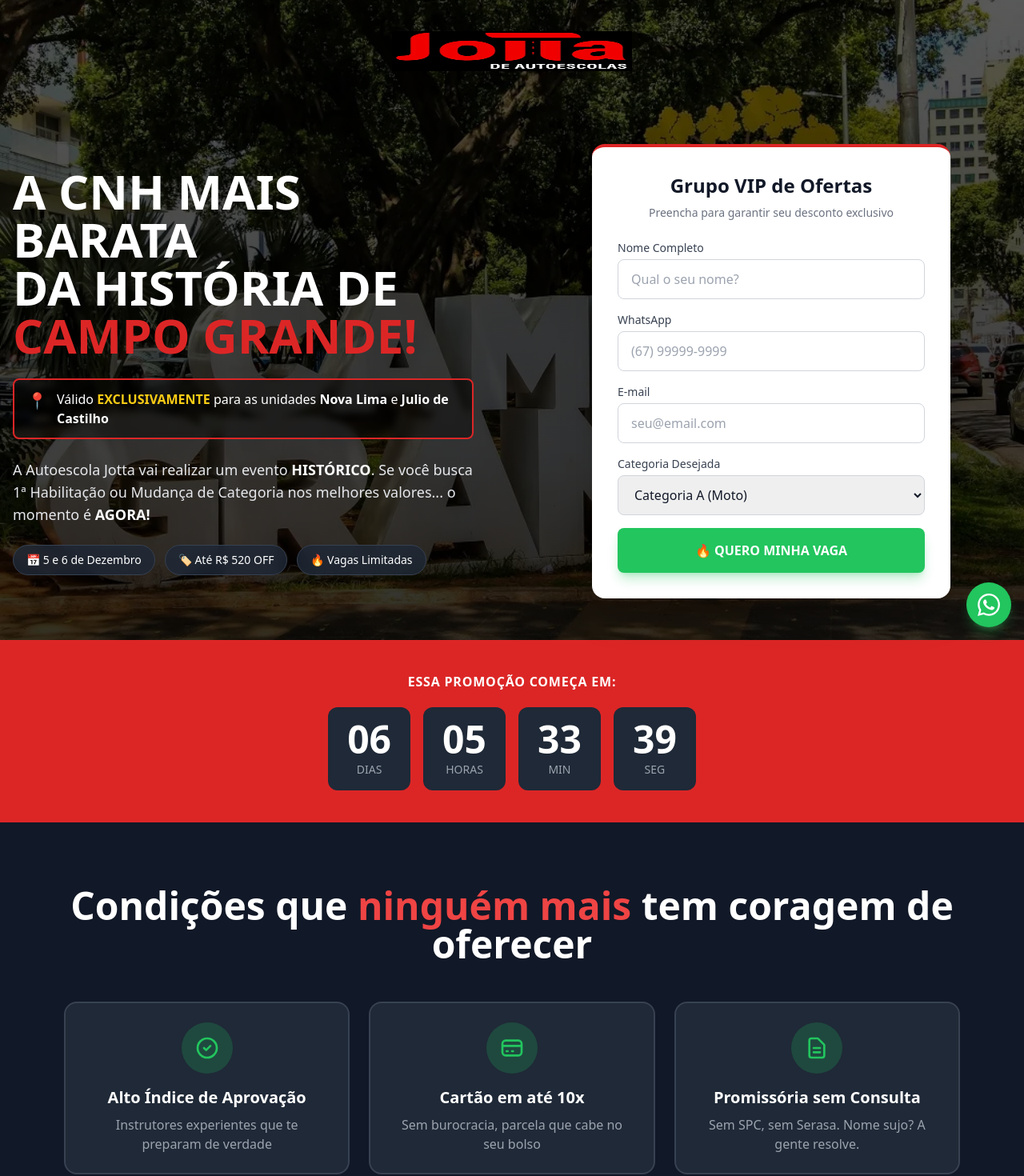
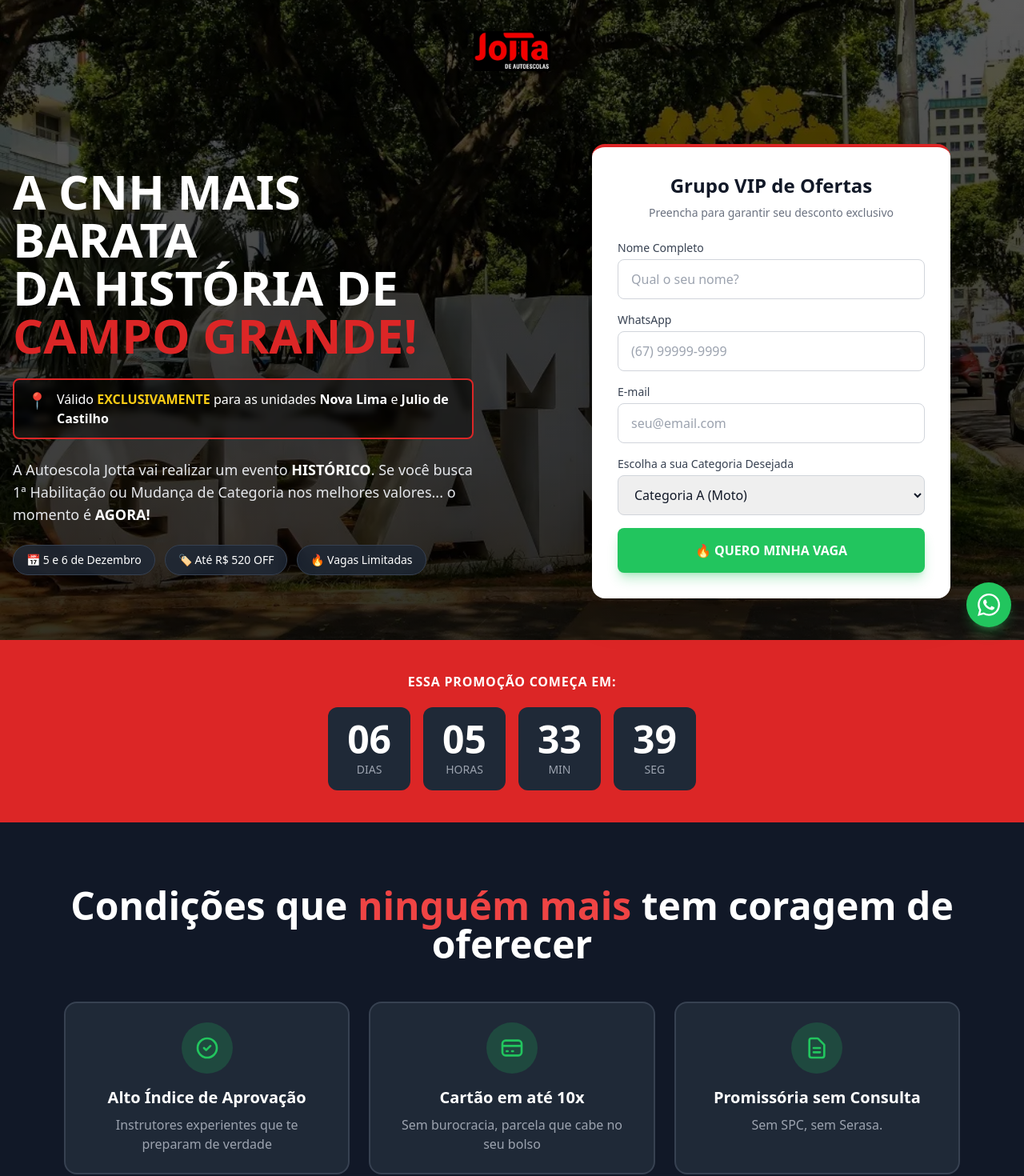
Before and after one commit to alexdonega/site-ae-habilitar, a React (Vite) app: page / in a window 1280 px wide. Shown: the top 1470 px of the page at 80% size. Built offline with nearby package versions, Linux system fonts and the light colour scheme.

Commit message:
fix: update content and fix logo aspect ratio

```diff
--- a/src/App.jsx
+++ b/src/App.jsx
@@ -118,7 +118,7 @@ function AutoescolaJottaLanding() {
             <section className="relative min-h-screen flex flex-col" style={{ backgroundImage: `linear-gradient(rgba(0,0,0,0.65), rgba(0,0,0,0.8)), url('assets/images/bg-campo-grande.webp')`, backgroundSize: 'cover', backgroundPosition: 'center' }}>
                 <header className="w-full py-3 md:py-4">
                     <div className="max-w-7xl mx-auto px-4 flex justify-center">
-                        <img src="assets/images/Logo fundo transparente.webp" alt="Jotta de Autoescolas" className="h-12 sm:h-16 md:h-24" width="300" height="100" />
+                        <img src="assets/images/Logo fundo transparente.webp" alt="Jotta de Autoescolas" className="h-12 sm:h-16 md:h-24 w-auto" width="300" height="100" />
                     </div>
                 </header>
                 <div className="flex-1 flex items-center">
@@ -206,7 +206,7 @@ function AutoescolaJottaLanding() {
                                                     {fieldErrors.email && <span className="text-red-500 text-xs mt-1 block">{fieldErrors.email}</span>}
                                                 </div>
                                                 <div>
-                                                    <label htmlFor="categoria" className="block text-xs sm:text-sm font-medium text-gray-700 mb-1">Categoria Desejada</label>
+                                                    <label htmlFor="categoria" className="block text-xs sm:text-sm font-medium text-gray-700 mb-1">Escolha a sua Categoria Desejada</label>
                                                     <select
                                                         id="categoria"
                                                         className={`w-full px-3 py-2.5 md:px-4 md:py-3 border rounded-lg focus:ring-2 focus:ring-green-500 focus:border-transparent outline-none transition text-sm md:text-base ${fieldErrors.categoria ? 'border-red-500' : 'border-gray-300'}`}
@@ -282,7 +282,7 @@ function AutoescolaJottaLanding() {
                         <div className="bg-gray-800 rounded-xl md:rounded-2xl p-5 md:p-6 text-center border-2 border-gray-700 hover:border-green-500 transition-all duration-300 sm:col-span-2 md:col-span-1">
                             <div className="w-12 h-12 md:w-16 md:h-16 bg-green-500/20 rounded-full flex items-center justify-center mx-auto mb-3 md:mb-4"><svg className="w-6 h-6 md:w-8 md:h-8 text-green-500" fill="none" stroke="currentColor" viewBox="0 0 24 24"><path strokeLinecap="round" strokeLinejoin="round" strokeWidth={2} d="M9 12h6m-6 4h6m2 5H7a2 2 0 01-2-2V5a2 2 0 012-2h5.586a1 1 0 01.707.293l5.414 5.414a1 1 0 01.293.707V19a2 2 0 01-2 2z" /></svg></div>
                             <h3 className="text-lg md:text-xl font-bold text-white mb-1 md:mb-2">Promissória sem Consulta</h3>
-                            <p className="text-gray-400 text-sm md:text-base">Sem SPC, sem Serasa. Nome sujo? A gente resolve.</p>
+                            <p className="text-gray-400 text-sm md:text-base">Sem SPC, sem Serasa.</p>
                         </div>
                     </div>
                     <div className="bg-gray-800/50 rounded-xl md:rounded-2xl p-5 md:p-8 max-w-2xl mx-auto mb-8 md:mb-10">
@@ -310,7 +310,7 @@ function AutoescolaJottaLanding() {
             {/* FOOTER */}
             <footer className="bg-gray-900 border-t border-gray-800 py-8 md:py-10">
                 <div className="max-w-6xl mx-auto px-4">
-                    <div className="flex justify-center mb-5 md:mb-6"><img src="assets/images/Logo fundo transparente.webp" alt="Jotta de Autoescolas" className="h-16 md:h-24" width="300" height="100" /></div>
+                    <div className="flex justify-center mb-5 md:mb-6"><img src="assets/images/Logo fundo transparente.webp" alt="Jotta de Autoescolas" className="h-16 md:h-24 w-auto" width="300" height="100" /></div>
                     <div className="grid grid-cols-1 sm:grid-cols-2 gap-3 md:gap-4 mb-6 md:mb-8 max-w-2xl mx-auto">
                         <div className="bg-gray-800 rounded-lg p-3 md:p-4 text-center"><a href="https://www.google.com/maps/place/20%C2%B023'52.9%22S+54%C2%B034'21.9%22W/@-20.3980278,-54.57275,786m/data=!3m1!1e3!4m4!3m3!8m2!3d-20.3980278!4d-54.57275?hl=pt-BR&entry=ttu&g_ep=EgoyMDI1MTEyMy4xIKXMDSoASAFQAw%3D%3D" target="_blank" rel="noopener noreferrer" className="text-red-500 font-semibold text-sm md:text-base mb-1 hover:underline">📍 Unidade Nova Lima</a><p className="text-gray-300 text-xs md:text-sm">Rua Jerônimo de Albuquerque, 705<br />Nova Lima, Campo Grande-MS</p></div>
                         <div className="bg-gray-800 rounded-lg p-3 md:p-4 text-center"><a href="https://www.google.com/maps/place/20%C2%B026'44.5%22S+54%C2%B039'58.3%22W/@-20.4456944,-54.6661944,786m/data=!3m1!1e3!4m4!3m3!8m2!3d-20.4456944!4d-54.6661944?hl=pt-BR&entry=ttu&g_ep=EgoyMDI1MTEyMy4xIKXMDSoASAFQAw%3D%3D" target="_blank" rel="noopener noreferrer" className="text-red-500 font-semibold text-sm md:text-base mb-1 hover:underline">📍 Unidade Julio de Castilho</a><p className="text-gray-300 text-xs md:text-sm">Av. Júlio de Castilho, 3927<br />Julio de Castilho, Campo Grande-MS</p></div>
--- a/src/GrupoVip.jsx
+++ b/src/GrupoVip.jsx
@@ -41,7 +41,7 @@ function GrupoVip() {
             <section className="relative min-h-screen flex flex-col" style={{ backgroundImage: `linear-gradient(rgba(0,0,0,0.85), rgba(0,0,0,0.95)), url('assets/images/bg-campo-grande.webp')`, backgroundSize: 'cover', backgroundPosition: 'center' }}>
                 <header className="w-full py-3 md:py-4">
                     <div className="max-w-7xl mx-auto px-4 flex justify-center">
-                        <img src="assets/images/Logo fundo transparente.webp" alt="Jotta de Autoescolas" className="h-12 sm:h-16 md:h-24" width="300" height="100" />
+                        <img src="assets/images/Logo fundo transparente.webp" alt="Jotta de Autoescolas" className="h-12 sm:h-16 md:h-24 w-auto" width="300" height="100" />
                     </div>
                 </header>
 
```
